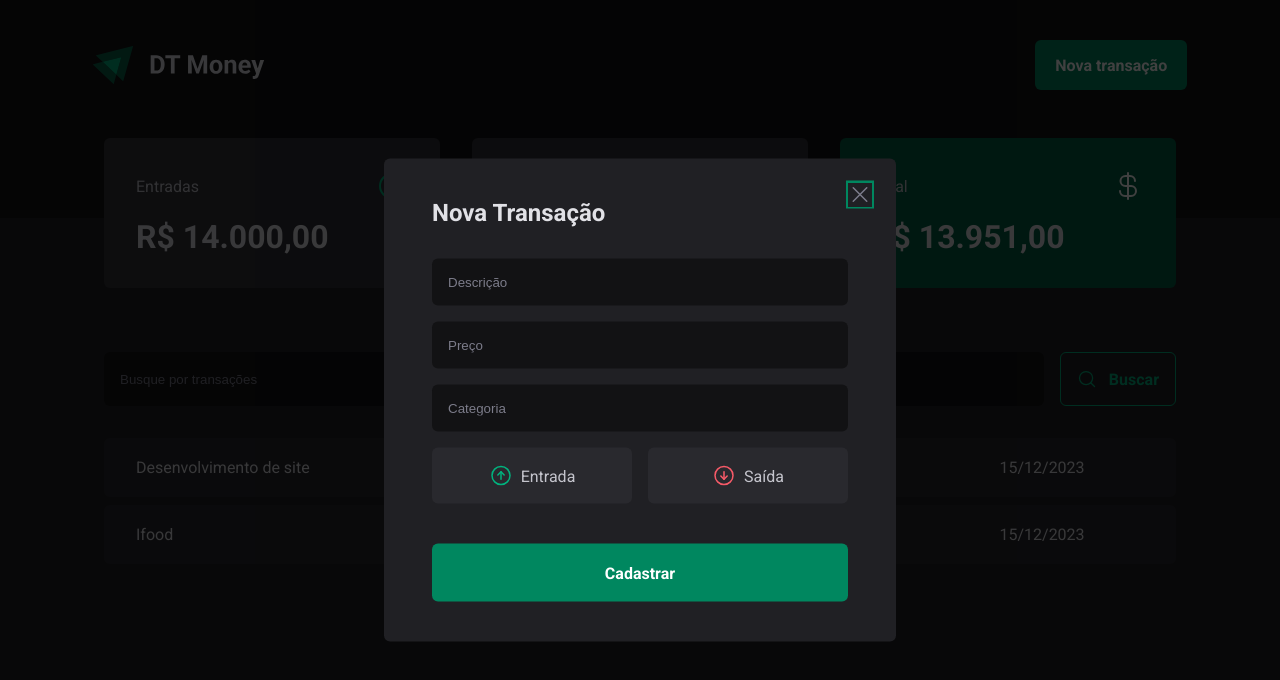
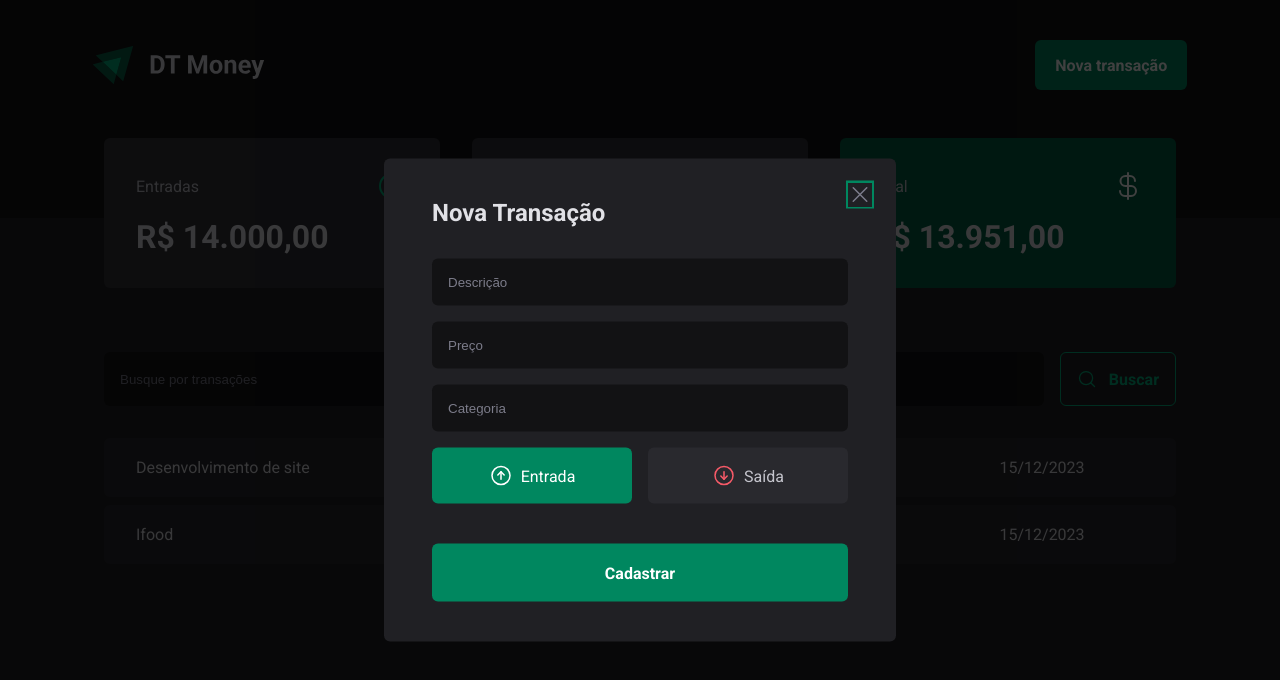
Before and after one commit to carlospio/dt-money, a React (Vite) app: page / in a window 1280 px wide. Both pictures are taken after a click on the button "Nova transação". Shown: the top 680 px of the page. Built offline with nearby package versions, Linux system fonts and the light colour scheme; data requests are answered from the project's data file.

Commit message:
Conexão com a API - Controlled components

```diff
--- a/src/components/NewTransactionModal/index.tsx
+++ b/src/components/NewTransactionModal/index.tsx
@@ -1,35 +1,39 @@
 
 import * as Dialog from '@radix-ui/react-dialog'
 
-import { Overlay, Content, CloseButton,TransactionType, TransactionTypeButton } from './styles'
-import { ArrowCircleDown, ArrowCircleUp, X } from 'phosphor-react'
+import { Overlay, Content, CloseButton, TransactionType, TransactionTypeButton } from './styles'
+import { ArrowCircleDown, ArrowCircleUp, FileDoc, X } from 'phosphor-react'
 import * as z from 'zod'
 import { zodResolver } from "@hookform/resolvers/zod";
-import { useForm } from 'react-hook-form';
+import { Controller, useForm } from 'react-hook-form';
 
 const newTransactionFormSchema = z.object({
     description: z.string(),
     price: z.number(),
     category: z.string(),
-    // type: z.enum(['income', 'outcome'])
+    type: z.enum(['income', 'outcome'])
 })
 
-type NewTransactionFormInputs = z.infer<typeof newTransactionFormSchema >
+type NewTransactionFormInputs = z.infer<typeof newTransactionFormSchema>
 
 
 
 export function NewTransactionModal() {
 
     const {
+        control,
         register,
         handleSubmit,
-        formState:{isSubmitting}
+        formState: { isSubmitting }
     } = useForm<NewTransactionFormInputs>({
-        resolver: zodResolver(newTransactionFormSchema)
+        resolver: zodResolver(newTransactionFormSchema),
+        defaultValues: {
+            type: 'income'
+        }
     })
 
 
-    function handleCreateNewTransaction(data: NewTransactionFormInputs){
+    function handleCreateNewTransaction(data: NewTransactionFormInputs) {
         console.log(data)
     }
 
@@ -41,7 +45,7 @@ export function NewTransactionModal() {
                 <Dialog.Title>Nova Transação</Dialog.Title>
 
                 <CloseButton>
-                    <X  size={24}/>
+                    <X size={24} />
                 </CloseButton>
 
                 <form action="" onSubmit={handleSubmit(handleCreateNewTransaction)}>
@@ -55,7 +59,7 @@ export function NewTransactionModal() {
                         type="number"
                         placeholder="Preço"
                         required
-                        {...register('price', {valueAsNumber: true})}
+                        {...register('price', { valueAsNumber: true })}
                     />
                     <input
                         type="text"
@@ -64,16 +68,30 @@ export function NewTransactionModal() {
                         {...register('category')}
                     />
 
-                    <TransactionType>
+                    <Controller
+
+                        control={control}
+                        name="type"
+                        render={({field}) => {
+                            return (
+                                <TransactionType
+                                    onValueChange={field.onChange}
+                                    value={field.value}
+                                >
                                     <TransactionTypeButton variant="income" value="income">
-                                <ArrowCircleUp  size={24} />
+                                        <ArrowCircleUp size={24} />
                                         Entrada
                                     </TransactionTypeButton>
                                     <TransactionTypeButton variant="outcome" value="outcome">
-                                <ArrowCircleDown  size={24} />
+                                        <ArrowCircleDown size={24} />
                                         Saída
                                     </TransactionTypeButton>
                                 </TransactionType>
+                            )
+                        }}
+                    />
+
+
 
 
                     <button type="submit" disabled={isSubmitting}>
```
Lines whose indentation alone changed are shown as unchanged.
